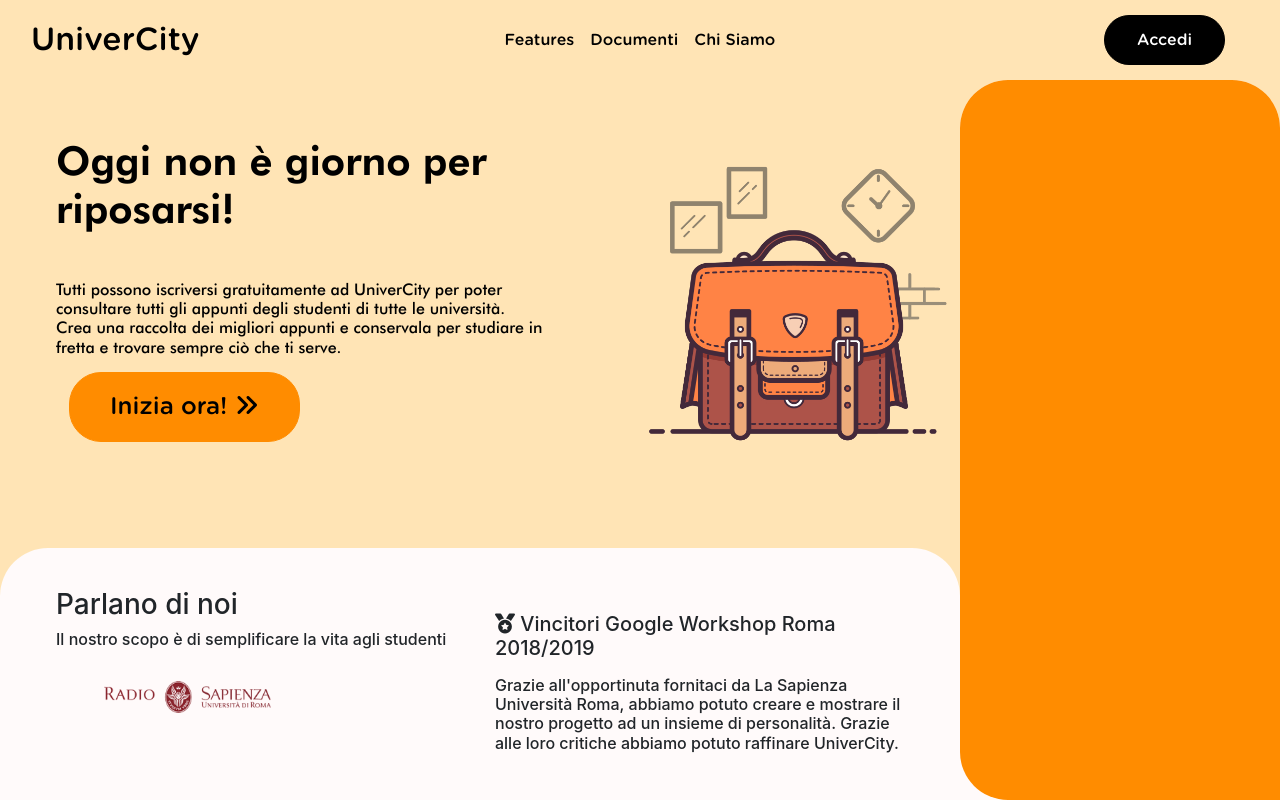
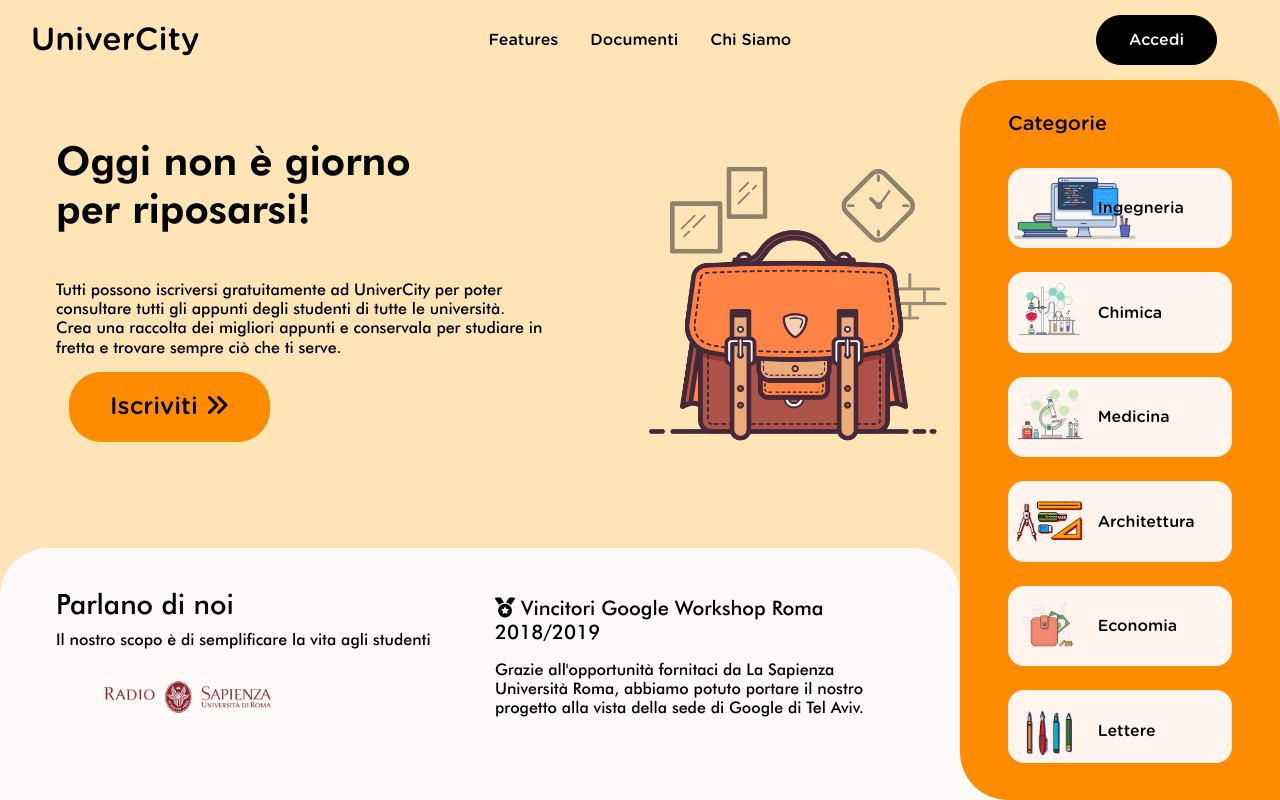
Before and after one commit to tizianocolagrossi/sito_univercity, a plain HTML site: page index.html in a window 1280 px wide. Drawn offline with nearby package versions, Linux system fonts and the light colour scheme.

Commit message:
grafica ok

```diff
--- a/css/univercity.css
+++ b/css/univercity.css
@@ -38,6 +38,9 @@
     color: white;
     font-family: gotham-rounded-medium;
 }
+.fs-s{
+    font-size: 0.85rem;
+}
 .tw{
     color: white;
 }
@@ -50,6 +53,9 @@
 }
 .bg-white{
     background: snow!important;
+}
+.bg-seashell{
+    background: SEASHELL;
 }
 .bg-transparent{
     background-color: #00000000;
@@ -75,6 +81,8 @@ a.navbar-brand:hover{
 }
 
 a.nav-link{
+    margin-left: .5rem;
+    margin-right: .5rem;
     color: black;
     font-family: gotham-rounded-medium;
 }
@@ -144,11 +152,24 @@ rounded-left{
     border-top-right-radius: 3rem!important;
 }
 
+.rounded-card{
+    border-bottom-left-radius: 1rem!important;
+    border-bottom-right-radius: 1rem!important;
+    border-top-left-radius: 1rem!important;
+    border-top-right-radius: 1rem!important;
+}
+.hidden-scrolbar::-webkit-scrollbar {
+  display: none;
+}
+
 .h-5 {
     height: 5%!important;
 }
 .h-10 {
     height: 10%!important;
+}
+.h-13 {
+    height: 13%!important;
 }
 .h-15 {
     height: 15%!important;
@@ -220,10 +241,56 @@ rounded-left{
     padding-top: 2.5rem!important;
     padding-bottom: 2.5rem!important;
 }
+.p-categorie{
+    padding-top: 2rem!important;
+    padding-left: 3rem!important;
+    padding-right: 3rem!important;
+
+}
+
+.mt-prc{
+    margin-top: 2%;
+}
 
 .image-home{
     background-image: url("./../img/gummy-office-bag.png");
     background-size: cover;
+}
+.image-prg{
+    background-image: url("./../img/gummy-programming.png");
+    background-size: contain;
+    background-repeat: no-repeat;
+    background-position: left;
+}
+.image-chi{
+    background-image: url("./../img/gummy-chemistry-lab.png");
+    background-size: contain;
+    background-repeat: no-repeat;
+    background-position: left;
+}
+.image-arc{
+    background-image: url("./../img/gummy-designer-tools-1.png");
+    background-size: contain;
+    background-repeat: no-repeat;
+    background-position: left;
+}
+.image-med{
+    background-image: url("./../img/gummy-medical-lab.png");
+    background-size: contain;
+    background-repeat: no-repeat;
+    background-position: left;
+}
+.image-eco{
+    background-image: url("./../img/gummy-wallet.png");
+    background-size: contain;
+    background-repeat: no-repeat;
+    background-position: left;
+}
+.image-let{
+    background-image: url("./../img/gummy-writing-tools.png");
+    background-size: contain;
+    background-repeat: no-repeat;
+    background-position: left;
 }
 .logo-radio-sapienza{
     margin-top: 2rem;
@@ -233,3 +300,7 @@ rounded-left{
     background-size: contain;
     background-repeat: no-repeat;
 }
+
+.v-center{
+    vertical-align: -webkit-center;
+}
--- a/index.html
+++ b/index.html
@@ -12,11 +12,14 @@
         <link rel="stylesheet" href="css/univercity.css">
     </head>
     <body class="bg-orange-lite w-100 h-100">
+        <!--NAVBAR-->
         <nav class="navbar navbar-expand-md h-10 bg-transparent">
+            <!--NAVBAR BRAND-->
             <div class="col-3 col-xs-6"><!--align-left-->
                 <a class="navbar-brand  " href="#">UniverCity</a>
             </div>
-
+            <!--NAVBAR BRAND END-->
+            <!--NAVBAR MENU-->
             <div class="extnd-cnt  justify-content-center" id="navbars_elements">
                 <ul class="navbar-nav d-none d-md-flex">
                     <li class="nav-item active">
@@ -30,6 +33,8 @@
                     </li>
                 </ul>
             </div>
+            <!--NAVBAR MENU END-->
+            <!--NAVBAR ACCEDI-->
             <div class="col-3 col-xs-6 " id="navbars_elements">
                 <ul class="navbar-nav justify-content-end">
                     <li class="nav-item">
@@ -39,8 +44,9 @@
                     </li>
                 </ul>
             </div>
+            <!--NAVBAR ACCEDI END-->
         </nav>
-
+        <!--NAVBAR END-->
 
         <div class="row h-90 w-100 m-0 p-0">
             <div class="col-lg-9 col-mg-12 h-100">
@@ -69,10 +75,10 @@
                     <!--LOGIN FORM VISIBLE ONLY UNDER MD DEVICES END CODE-->
                     <!--MOTTO E IMMAGINE HOME ONLY OVER MD DEVICES-->
                     <div class="col-7  d-none d-md-block plt-xl">
-                        <p class="h1 font-futura-h">Oggi non è giorno per riposarsi!</p>
+                        <p class="h1 font-futura-h">Oggi non è giorno <br>per riposarsi!</p>
                         <p class="h6 font-futura-m mt-5">Tutti possono iscriversi gratuitamente ad UniverCity per poter consultare tutti gli appunti degli studenti di tutte le università. Crea una raccolta dei migliori appunti e conservala per studiare in fretta e trovare sempre ciò che ti serve.</p>
                         <a href="#" class="btn">
-                            <button type="button" class="btn btn-orange btn-xl d-none d-md-block mr-3 font-gotham-rm ">Inizia ora! <i class="fas fa-angle-double-right"></i></button>
+                            <button type="button" class="btn btn-orange btn-xl d-none d-md-block mr-3 font-gotham-rm ">Iscriviti <i class="fas fa-angle-double-right"></i></button>
                         </a>
                     </div>
                     <div class="col-5 d-none d-md-block p-0">
@@ -85,23 +91,65 @@
                 <div class="row h-35 bg-white rounded-top d-none d-md-block p-xl">
                     <div class="row">
                         <div class="col-6 h-100">
-                        <p class="h3">Parlano di noi</p>
-                        <p class="h6">Il nostro scopo è di semplificare la vita agli studenti</p>
+                        <p class="h3 font-futura-m">Parlano di noi</p>
+                        <p class="h6 font-futura-m">Il nostro scopo è di semplificare la vita agli studenti</p>
                         <div class="logo-radio-sapienza"></div>
                     </div>
                     <div class="col-6 h-100">
-                        <p class="h5 pt-4"><i class="fas fa-medal"></i> Vincitori Google Workshop Roma 2018/2019</p>
-                        <p class="h6 pt-2">
-                            Grazie all'opportinuta fornitaci da La Sapienza Università Roma, abbiamo potuto creare e mostrare il nostro progetto ad un insieme di personalità. Grazie alle loro critiche abbiamo potuto raffinare UniverCity.
+                        <p class="h5 font-futura-m pt-2"><i class="fas fa-medal"></i> Vincitori Google Workshop Roma 2018/2019</p>
+                        <p class="h6 font-futura-m pt-2">
+                            Grazie all'opportunità fornitaci da La Sapienza Università Roma, abbiamo potuto portare il nostro progetto alla vista della sede di Google di Tel Aviv.
                         </p>
                     </div>
                     </div>
                 </div>
                 <!--FOOTER BIANCO HOME PAGE END-->
             </div>
-            <div class="col-3 h-100 bg-white rounded-top p-0 d-none d-lg-block">
-                <div class="col-12 h-100 rounded-top rounded-b-l bg-orange"></div>
+            <!--LATERAL BAR ORANGE OVER LG-->
+            <div class="col-3 h-100 bg-white rounded-top p-0 mt-prc-5 d-none d-lg-block">
+                <div class="col-12 p-categorie h-100 rounded-top rounded-b-l bg-orange">
+                    <p class="h5 font-gotham-rm">Categorie</p>
+                    <div class="h-90 rounded-card hidden-scrolbar overflow-auto">
+                    <div class="h-13 my-4 col rounded-card bg-seashell">
+                        <div class="h-100 image-prg row align-items-center">
+                            <div class="col-4"></div>
+                            <div class="col-8 font-gotham-rm  align-middle ">Ingegneria</div>
+                        </div>
+                    </div>
+                    <div class="h-13 my-4 col rounded-card bg-seashell">
+                        <div class="h-100 image-chi row align-items-center">
+                            <div class="col-4"></div>
+                            <div class="col-8 font-gotham-rm align-middle ">Chimica</div>
+                        </div>
+                    </div>
+                    <div class="h-13 my-4 col rounded-card bg-seashell">
+                        <div class="h-100 image-med row align-items-center">
+                            <div class="col-4"></div>
+                            <div class="col-8 font-gotham-rm align-middle ">Medicina</div>
+                        </div>
+                    </div>
+                    <div class="h-13 my-4 col rounded-card bg-seashell">
+                        <div class="h-100 image-arc row align-items-center">
+                            <div class="col-4"></div>
+                            <div class="col-8 font-gotham-rm align-middle ">Architettura</div>
+                        </div>
+                    </div>
+                    <div class="h-13 my-4 col rounded-card bg-seashell">
+                        <div class="h-100 image-eco row align-items-center">
+                            <div class="col-4"></div>
+                            <div class="col-8 font-gotham-rm align-middle ">Economia</div>
+                        </div>
+                    </div>
+                    <div class="h-13 my-4 col rounded-card bg-seashell">
+                        <div class="h-100 image-let row align-items-center">
+                            <div class="col-4"></div>
+                            <div class="col-8 font-gotham-rm align-middle ">Lettere</div>
+                        </div>
+                    </div>
+                </div>
+                </div>
             </div>
+            <!--LATERAL BAR ORANGE OVER LG END-->
         </div>
 
 
```
Also changed, not shown: img/gummy-chemistry-lab.png (added), img/gummy-designer-tools-1.png (added), img/gummy-medical-lab.png (added), img/gummy-programming.png (added), img/gummy-wallet.png (added), img/gummy-writing-tools.png (added).
